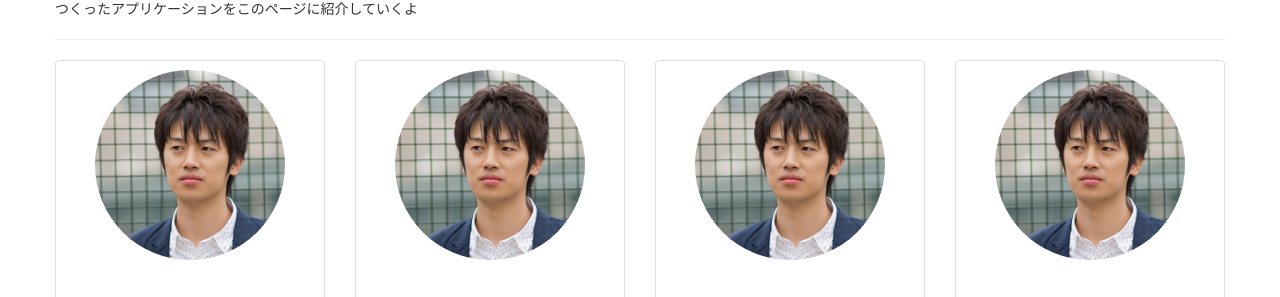
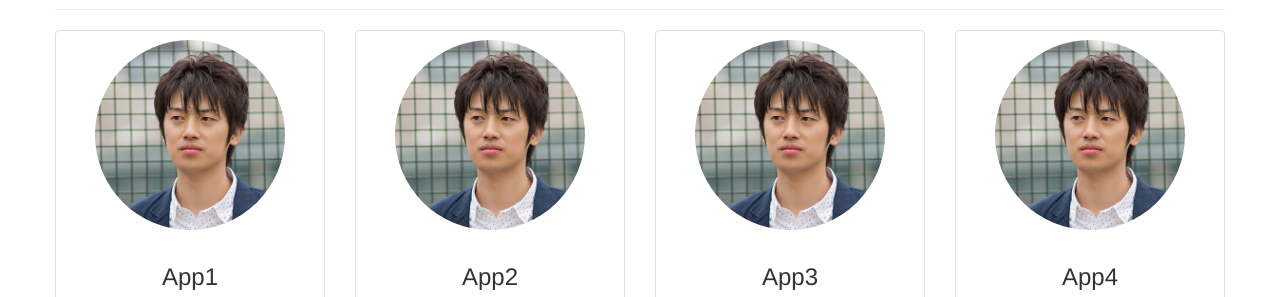
Before and after one commit to nagakuray/nagakuray.github.io, a plain HTML site: page index.html in a window 1280 px wide. Shown: the part 517-814 px from the top of the page. Drawn offline with nearby package versions, Linux system fonts and the light colour scheme.

Commit message:
微修正

```diff
--- a/index.html
+++ b/index.html
@@ -64,6 +64,7 @@
         <p class="pull-right visible-xs">
           <button type="button" class="btn btn-primary btn-xs" data-toggle="offcanvas">Toggle nav</button>
         </p>
+
         <div class="jumbotron bg_img">
           <h1>Yuuichi Nagakura</h1>
           <h2>Profile</h2>
@@ -73,15 +74,10 @@
           <h2>Links</h2>
           <ul>
             <li>Github: <a href="https://github.com/nagakuray" target="_blank">https://github.com/nagakuray</a></li>
-
           </ul>
-
         </div>
 
         <h2>Work collection</h2>
-        <blockqutoe>
-          <p>つくったアプリケーションをこのページに紹介していくよ</p>
-        </blockqutoe>
         <hr>
 
         <div class="row">
```
Also changed, not shown: 1 other file.
